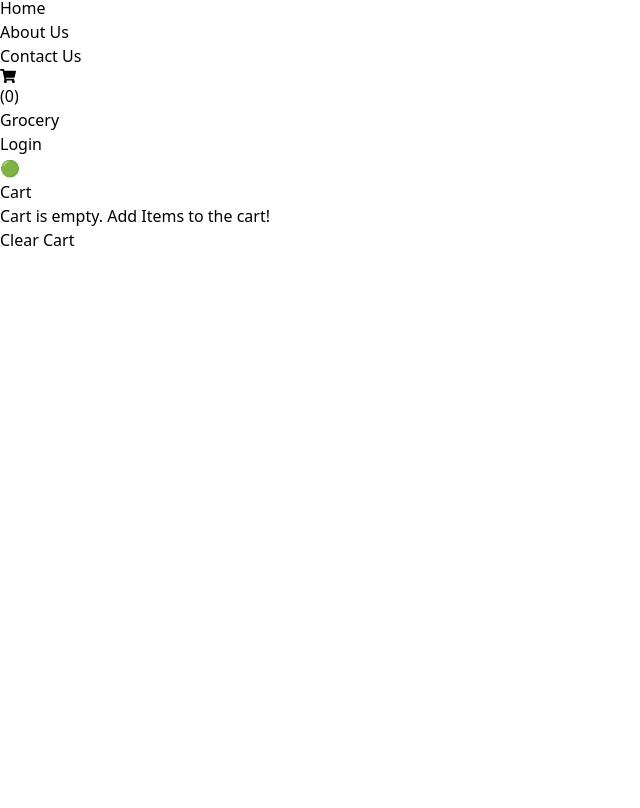
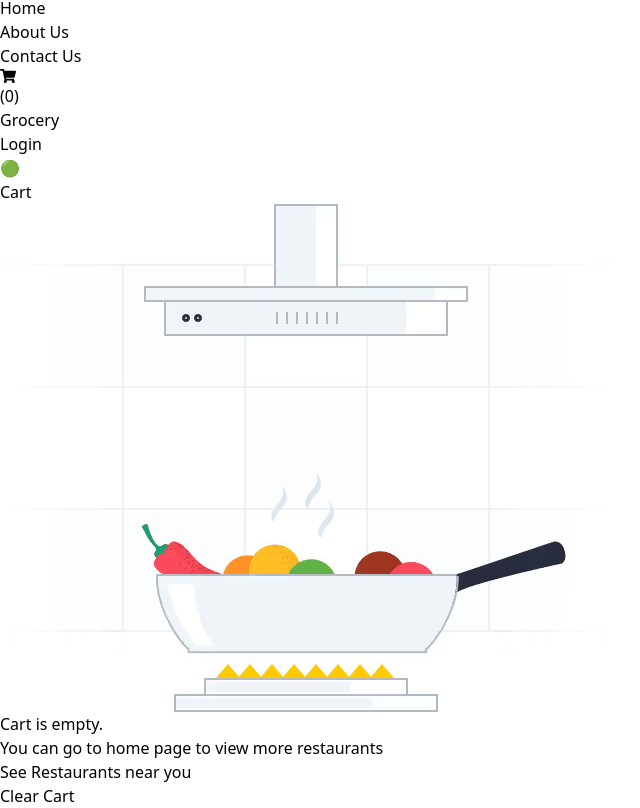
Before and after one commit to amber1405/Food-Express, a React (Vite) app: page /cart in a window 1280 px wide. Shown: the part 238-1046 px from the top of the page, without its empty margins (0-640 px from the left). Before the commit the page ends 800 px from the top, so only its background shows below. Built offline with nearby package versions, Linux system fonts and the light colour scheme.

Commit message:
Empty cart page fixed

```diff
--- a/src/components/Cart.jsx
+++ b/src/components/Cart.jsx
@@ -1,12 +1,14 @@
 import { useDispatch, useSelector } from "react-redux";
 import MenuItemList from "./MenuItemList";
 import { clearCart } from "../utils/cartSlice";
+import EmptyCart from "../assets/Empty_Cart.jpg";
+import { Link } from "react-router-dom";
 
 const Cart = () => {
   const cartItems = useSelector((store) => store.cart.items);
   console.log(cartItems);
 
-  const dispatch=useDispatch()
+  const dispatch = useDispatch();
 
   const handleClearCart = () => {
     dispatch(clearCart());
@@ -15,20 +17,27 @@ const Cart = () => {
   return (
     <div className="flex flex-col items-center m-4 p-4">
       <div className="text-center font-bold text-2xl">Cart</div>
-      <div className="w-3/4">
+      <div className="w-3/4 ">
         {cartItems?.length === 0 && (
-          <h1> Cart is empty. Add Items to the cart!</h1>
+          <div className="flex flex-col items-center gap-3">
+            <img className="h-80 w-1/2" src={EmptyCart} alt="" />
+            <h1 className="font-bold text-lg"> Cart is empty.</h1>
+            <p className="font-semibold text-slate-500">You can go to home page to view more restaurants</p>
+            <Link to="/">
+              <button className="border shadow-md bg-orange-400 text-white font-semibold text-lg p-2 px-3 m-2 rounded-xl font-mono">See Restaurants near you</button>
+            </Link>
+          </div>
         )}
         {cartItems?.map((item, index) => (
           <MenuItemList key={index} item={item} />
         ))}
       </div>
       <button
-          className=" p-2 m-2 bg-black text-white rounded-lg"
-          onClick={handleClearCart}
-        >
-          Clear Cart
-        </button>
+        className=" p-2 m-2 bg-black text-white rounded-lg"
+        onClick={handleClearCart}
+      >
+        Clear Cart
+      </button>
     </div>
   );
 };
```
Also changed, not shown: src/assets/Empty_Cart.jpg (added).
